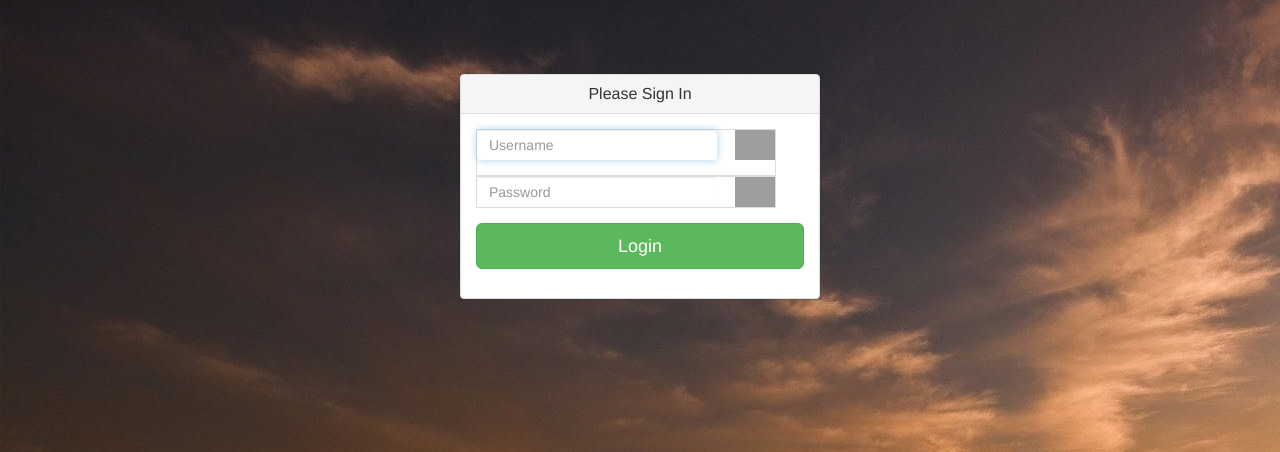
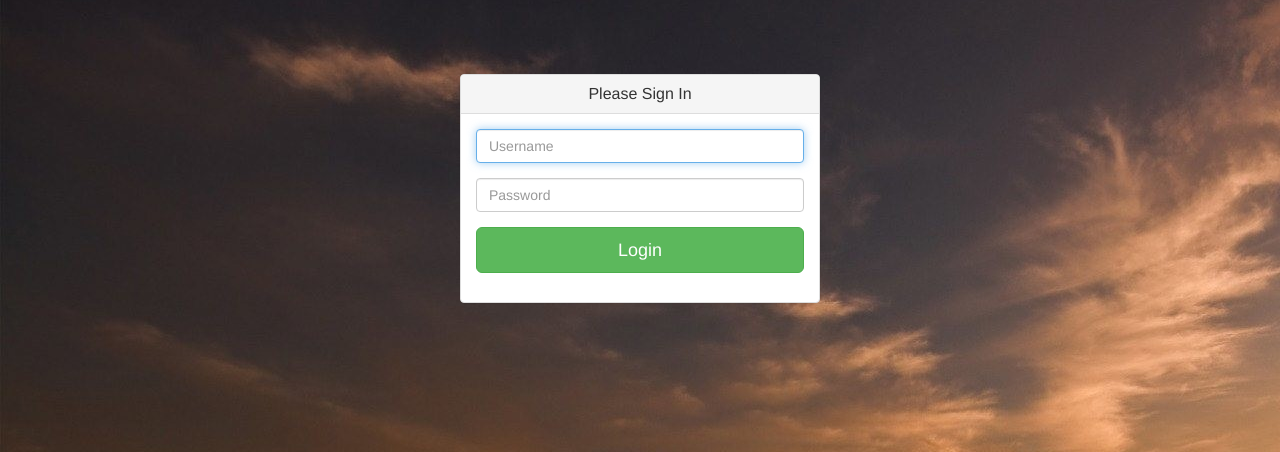
Before and after one commit to Adarshgupta18/KrishiDarpan, a PHP site: page /tcpdf/login-page.php in a window 1280 px wide. Shown: the part 52-504 px from the top of the page. Run offline with PHP 8.4, Linux system fonts and the light colour scheme; some libraries are stand-ins or nearby versions; grey boxes are pictures that could not be loaded.

Commit message:
Update login-page.php

```diff
--- a/login-page.php
+++ b/login-page.php
@@ -39,25 +39,6 @@ body {
 	display:none;
 }
 
- .speech {
-        border: 1px solid #DDD;
-        width:300px;
-        padding:0;
-        margin:0
-      }
-
-      .speech input {
-        border:0;
-        width:240px;
-        display:inline-block;
-        height:30px;
-        font-size: 14px;
-      }
-
-      .speech img {
-        float:right;
-        width:40px
-      }
 
 
 </style>
@@ -76,7 +57,7 @@ body {
                                 <div class="form-group">
 
                                     <input class="form-control" placeholder="Username" id="user_name" type="text" autofocus>
-                                    <img onclick="startDictation()" src="https://i.imgur.com/cHidSVu.gif" />
+
 
                                 </div>
                                 </div>
@@ -84,7 +65,7 @@ body {
                                 	<div class="speech">
 
                                     <input class="form-control" placeholder="Password" id="user_pass" type="password" value="">
-                                    <img onclick="startDictation()" src="https://i.imgur.com/cHidSVu.gif" />
+
                                 </div>
                             </div>
                                 <button class="btn btn-lg btn-success btn-block submitBtn" type="button">Login</button>
@@ -105,33 +86,8 @@ body {
         <script src="js/jquery.js"></script>
         <script src="js/jquery.min.js"></script>
         <script src="js/bootstrap.min.js"></script>
+
         <script>
-
-      function startDictation() {
-
-        if (window.hasOwnProperty('webkitSpeechRecognition')) {
-
-          var recognition = new webkitSpeechRecognition();
-
-          recognition.continuous = false;
-          recognition.interimResults = false;
-          recognition.lang = "en-US";
-          recognition.start();
-
-          recognition.onresult = function (e) {
-            document.getElementById('transcript').value = e.results[0][0].transcript;
-            recognition.stop();
-            document.getElementById('labnol').submit();
-          };
-          recognition.onerror = function(e) {
-            recognition.stop();
-          }
-        }
-      }
-
-    </script>
-
-		<script>
 	$("#user_name").on("keyup",function(e){
 		$("#user_name").css("border","1px solid #ccc");
 		$(".alert_fail").css("display","none");
```
